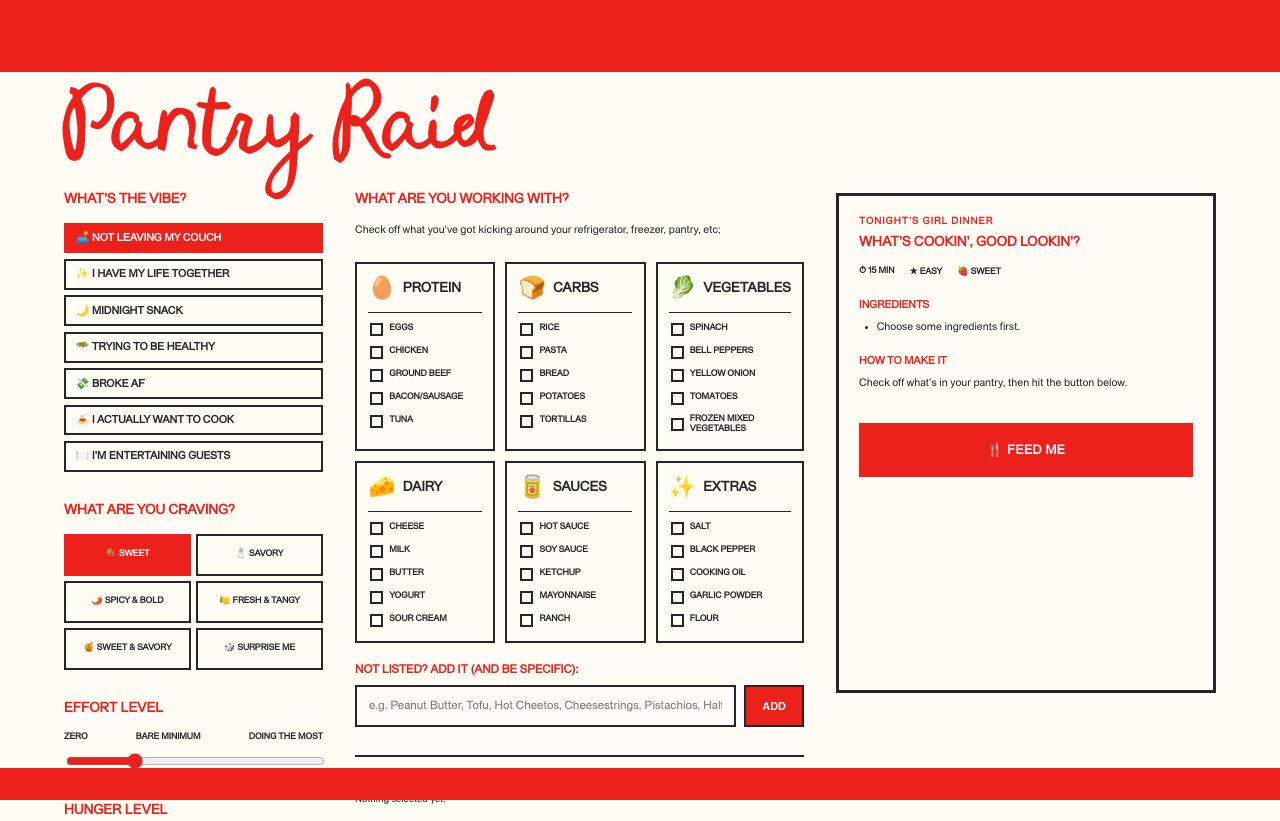
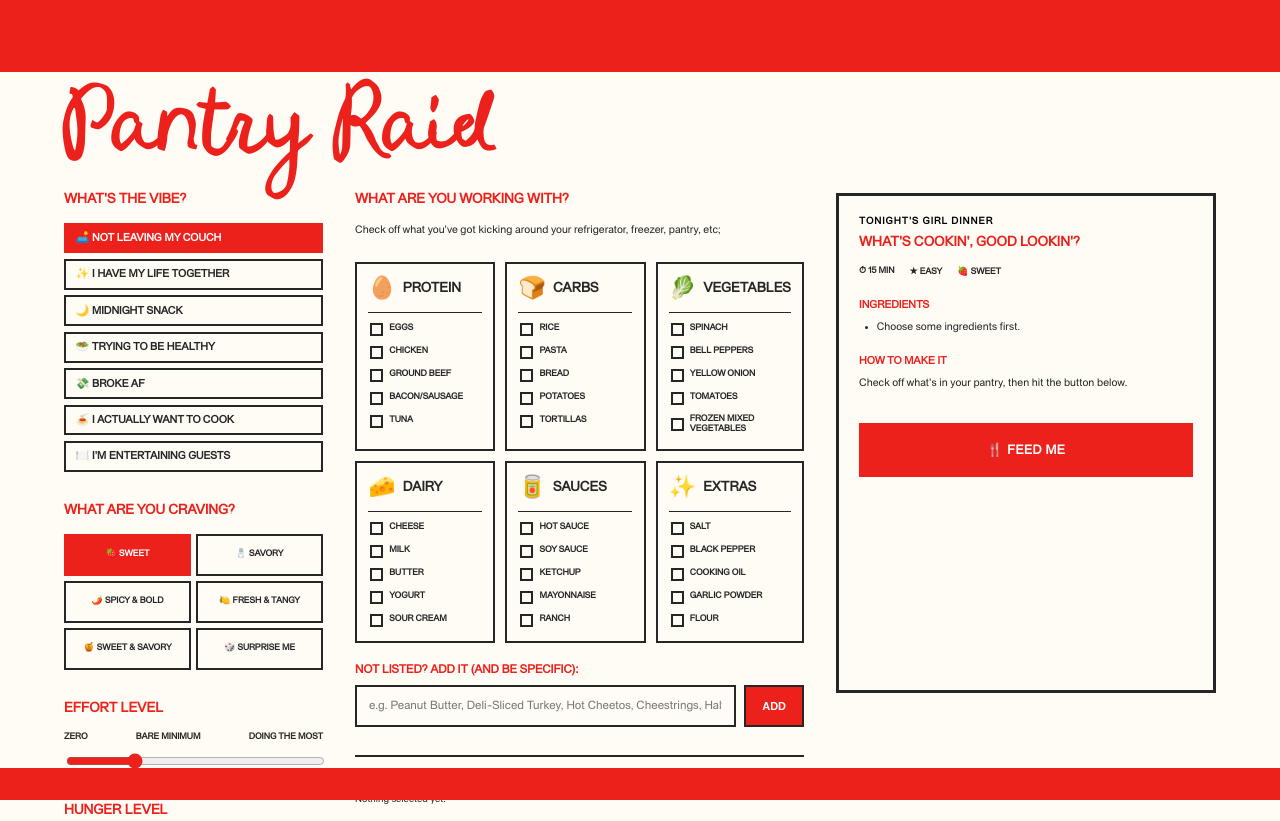
Before and after one commit to iolanilee/pantryraid, a plain HTML site: page index.html in a window 1280 px wide. Shown: the top 821 px of the page. Drawn offline with Linux system fonts and the light colour scheme.

Commit message:
changed verbage in html; changed color in css

```diff
--- a/index.html
+++ b/index.html
@@ -491,7 +491,7 @@
                 id="ingredientInput"
                 class="ingredient-input"
                 type="text"
-                placeholder="e.g. Peanut Butter, Tofu, Hot Cheetos, Cheesestrings, Pistachios, Half an Avocado ... "
+                placeholder="e.g. Peanut Butter, Deli-Sliced Turkey, Hot Cheetos, Cheestrings, Half an Avocado ... "
               >
 
               <button
--- a/styles.css
+++ b/styles.css
@@ -689,7 +689,7 @@ input[type="checkbox"]:checked
 .recipe-eyebrow {
   margin-bottom: 0.5rem;
 
-  color: #ed211b;
+  color: #000000;
 
   font-size: 10px;
 
```
